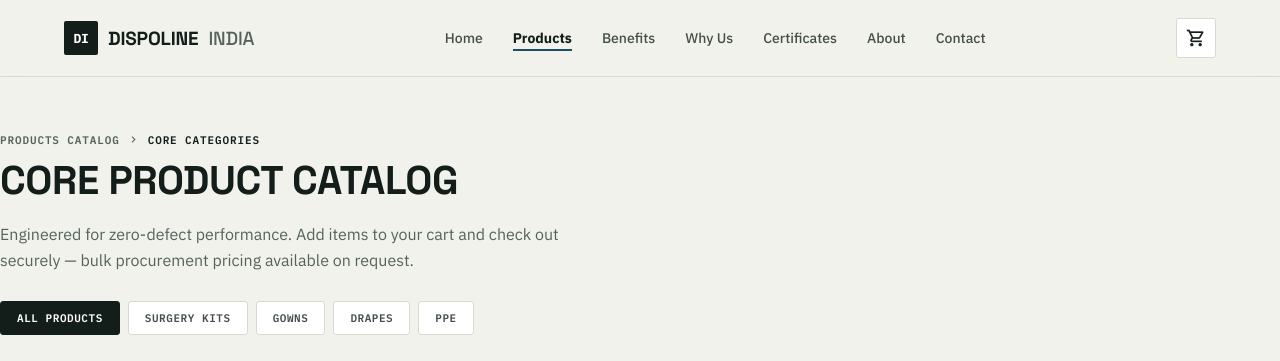
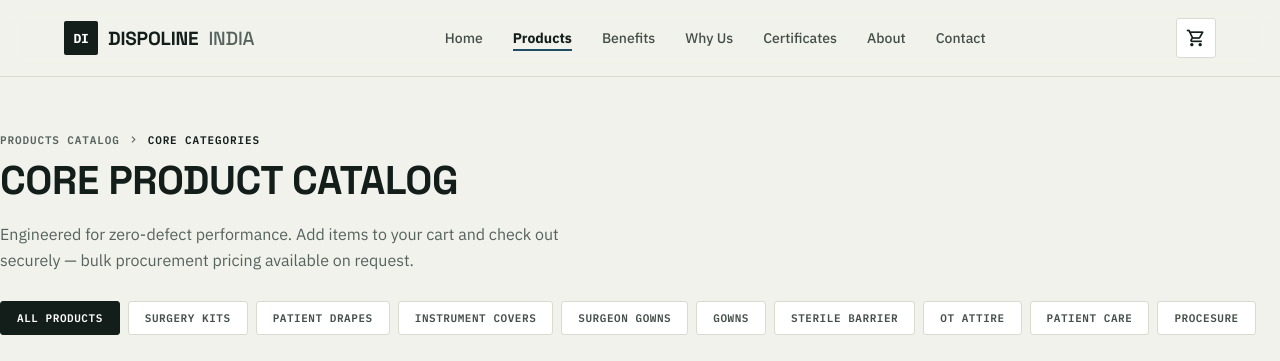
Before and after one commit to kishkishkish123-wq/dispoline-india, a plain HTML site: page index.html in a window 1280 px wide. Both pictures are taken after a click on the link "Products". Shown: the top 361 px of the page. Drawn offline with nearby package versions, Linux system fonts and the light colour scheme; grey boxes are pictures that could not be loaded.

Commit message:
feat: update filter tabs to match expanded catalog categories
New tabs: Surgery Kits | Patient Drapes | Instrument Covers | Surgeon Gowns | Gowns | Sterile Barrier | OT Attire | Patient Care | ProceSuRe

```diff
--- a/index.html
+++ b/index.html
@@ -222,9 +222,14 @@
     <div class="filter-tabs" style="margin:28px 0;" data-reveal>
       <button class="filter-tab active" onclick="setCategory('All', this)">All Products</button>
       <button class="filter-tab" onclick="setCategory('Surgery Kits', this)">Surgery Kits</button>
-      <button class="filter-tab" onclick="setCategory('Surgeon Gowns', this)">Gowns</button>
-      <button class="filter-tab" onclick="setCategory('Drapes', this)">Drapes</button>
-      <button class="filter-tab" onclick="setCategory('OT Attire', this)">PPE</button>
+      <button class="filter-tab" onclick="setCategory('Individual Patient Drapes', this)">Patient Drapes</button>
+      <button class="filter-tab" onclick="setCategory('Instrument Covers &amp; OT Table Covers', this)">Instrument Covers</button>
+      <button class="filter-tab" onclick="setCategory('Surgeon Gowns', this)">Surgeon Gowns</button>
+      <button class="filter-tab" onclick="setCategory('Gowns', this)">Gowns</button>
+      <button class="filter-tab" onclick="setCategory('Sterile Barrier Systems', this)">Sterile Barrier</button>
+      <button class="filter-tab" onclick="setCategory('OT Attire', this)">OT Attire</button>
+      <button class="filter-tab" onclick="setCategory('Patient Care', this)">Patient Care</button>
+      <button class="filter-tab" onclick="setCategory('ProceSuRe Kits', this)">ProceSuRe</button>
     </div>
     <div class="grid-auto" id="products-grid"></div>
   </section>
```
